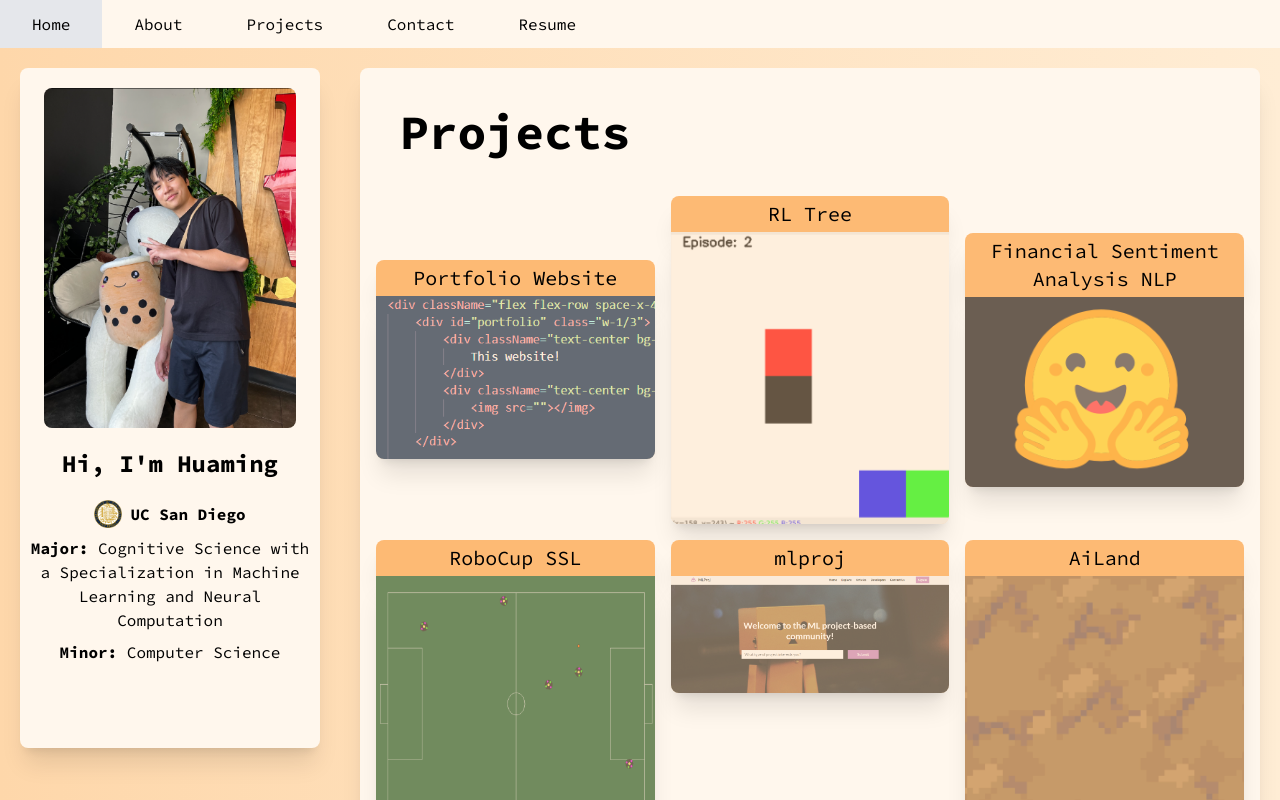
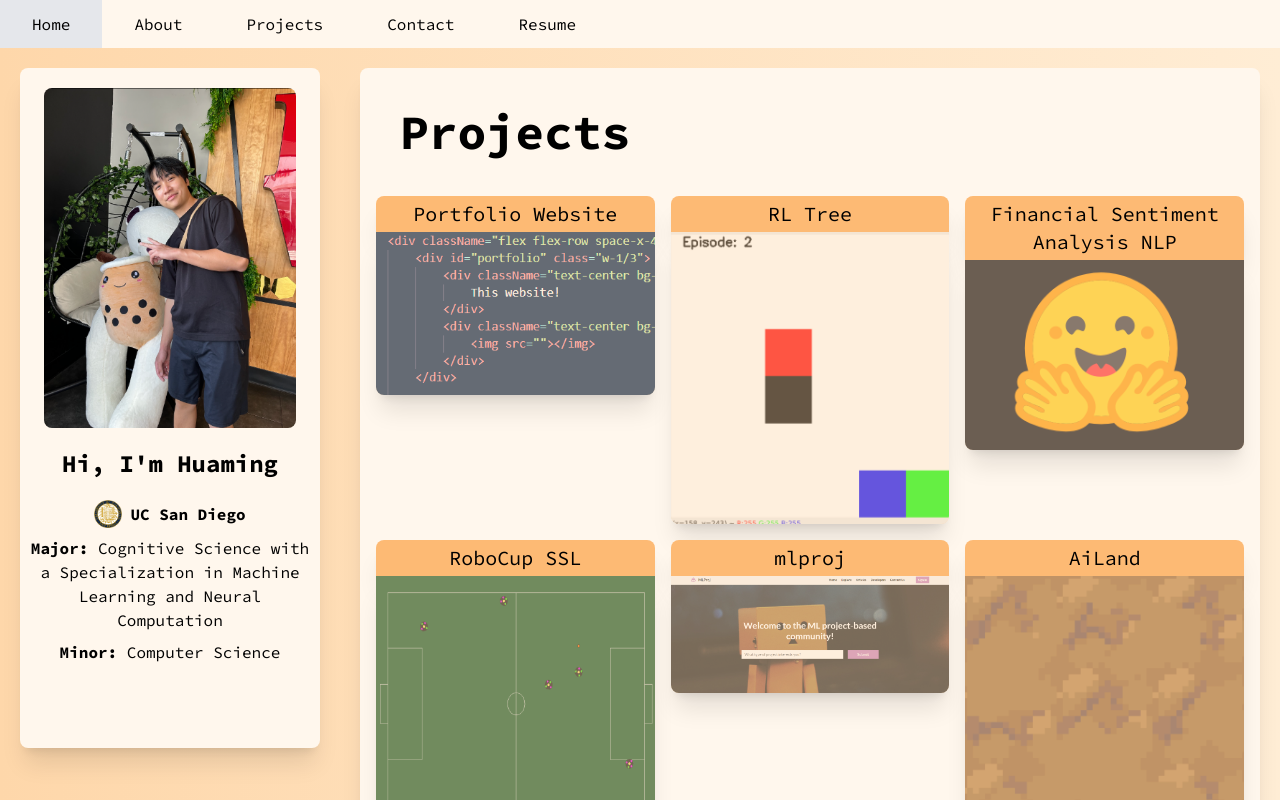
Before and after one commit to hwu27/hm, a Next.js app: page / in a window 1280 px wide. Both pictures are taken after a click on the button "Resume/Projects". Shown: the top 800 px of the page. Built offline with nearby package versions, Linux system fonts and the light colour scheme.

Commit message:
fixed centering issues in proj

```diff
--- a/app/page.jsx
+++ b/app/page.jsx
@@ -425,7 +425,7 @@
                                 Projects
                             </div>
                             {/* Row 1 */}
-                            <div className="flex flex-col md:flex-row md:space-x-4 mx-4 mb-4 text-xl justify-center items-center">
+                            <div className="flex flex-col md:flex-row md:space-x-4 mx-4 mb-4 text-xl">
                                 <div id="portfolio" className="w-full mb-5 md:mb-0 md:w-1/3">
                                     <a href="https://github.com/hwu27/hm" target="_blank" rel="noopener noreferrer">
                                         <div className="text-center bg-orange-300 shadow-xl rounded-t-lg p-1">
```
